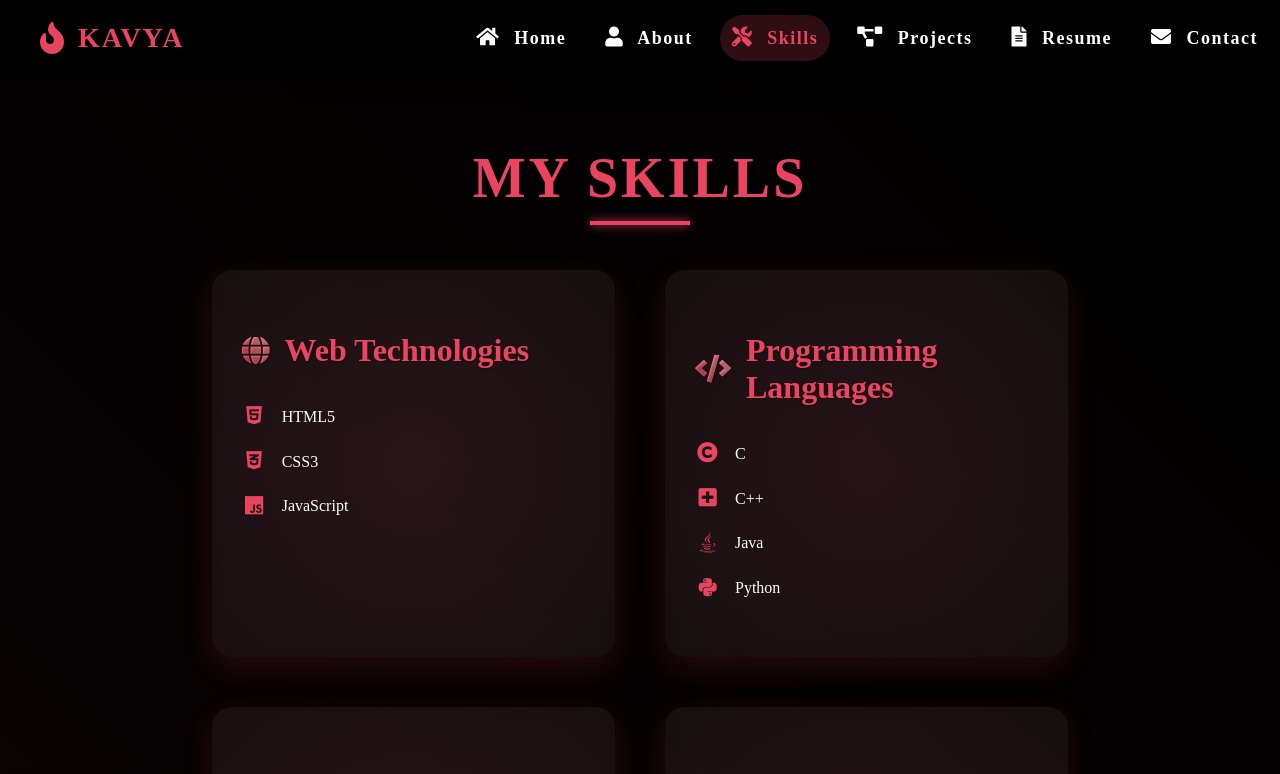
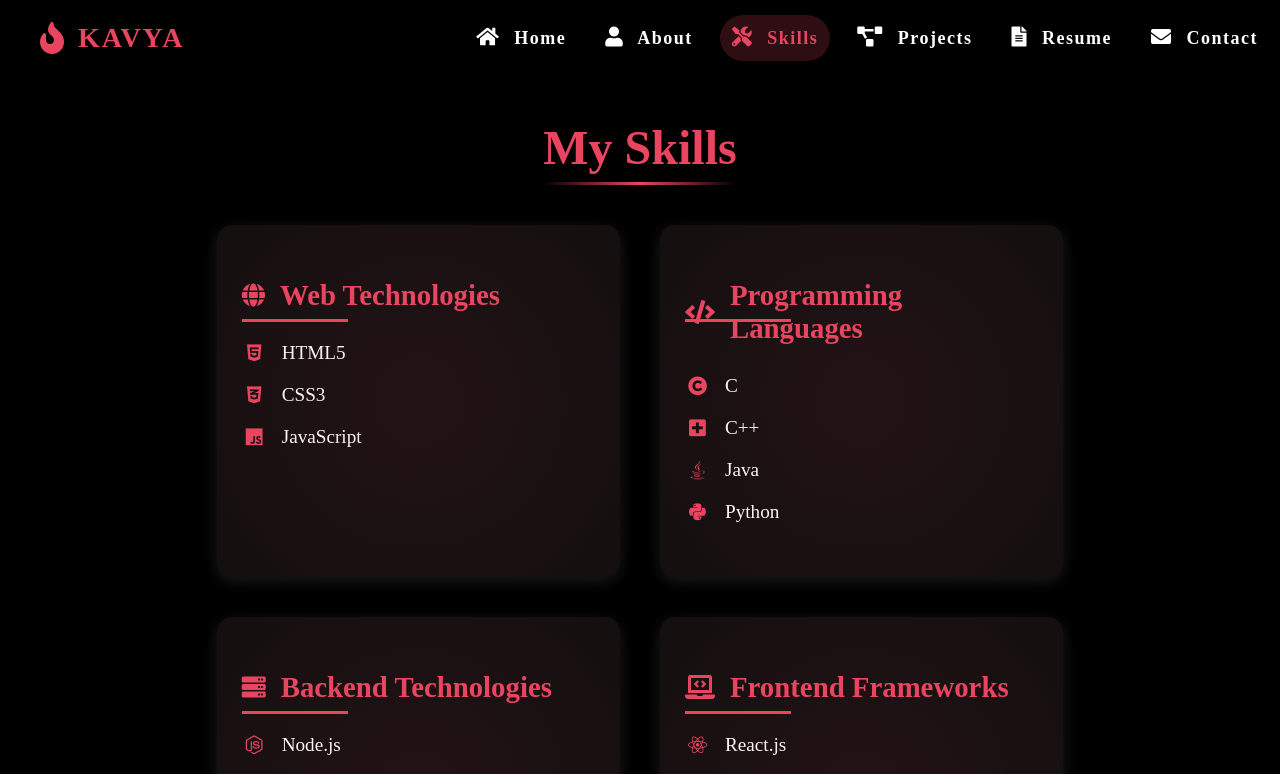
Before and after one commit to kavyaballa1020/Angular-Portfolio, an Angular app: page /skills in a window 1280 px wide. Shown: the top 774 px of the page. Built offline with nearby package versions, Linux system fonts and the light colour scheme.

Commit message:
"Refactored skills component CSS: adjusted padding, font sizes, colors, and animations"

```diff
--- a/src/app/skills/skills.component.css
+++ b/src/app/skills/skills.component.css
@@ -1,70 +1,51 @@
 .skills-section {
-  padding: 100px 50px;
+  padding: 80px 50px;
   background-color: #000000;
   color: #ffffff;
-  position: relative;
-  overflow: hidden;
-}
-
-.skills-section::before {
-  content: '';
-  position: absolute;
-  top: 0;
-  left: 0;
-  right: 0;
-  bottom: 0;
-  background: linear-gradient(45deg, #e94560 0%, #000000 100%);
-  opacity: 0.05;
-  z-index: 0;
 }
 
 .skills-section h2 {
-  font-size: 3.5rem;
-  margin-bottom: 60px;
+  font-size: 3rem;
+  margin-bottom: 50px;
   text-align: center;
   color: #e94560;
   position: relative;
-  z-index: 1;
-  text-transform: uppercase;
-  letter-spacing: 3px;
-  text-shadow: 2px 2px 4px rgba(0,0,0,0.3);
+  display: inline-block;
+  left: 50%;
+  transform: translateX(-50%);
 }
 
 .skills-section h2::after {
   content: '';
   position: absolute;
-  bottom: -15px;
-  left: 50%;
-  transform: translateX(-50%);
-  width: 100px;
-  height: 4px;
-  background: #e94560;
-  box-shadow: 0 0 10px #e94560;
+  bottom: -10px;
+  left: 0;
+  width: 100%;
+  height: 3px;
+  background: linear-gradient(90deg, transparent, #e94560, transparent);
 }
 
 .skills-container {
   display: flex;
   flex-wrap: wrap;
   justify-content: center;
-  gap: 50px;
-  position: relative;
-  z-index: 1;
+  gap: 40px;
 }
 
 .skill-category {
-  flex-basis: calc(33.333% - 50px);
-  min-width: 280px;
+  flex-basis: calc(33.333% - 40px);
+  min-width: 250px;
   background-color: rgba(255, 255, 255, 0.05);
-  border-radius: 20px;
-  padding: 30px;
-  box-shadow: 0 10px 30px rgba(233, 69, 96, 0.15);
-  transition: all 0.5s cubic-bezier(0.25, 0.8, 0.25, 1);
+  border-radius: 15px;
+  padding: 25px;
+  box-shadow: 0 4px 15px rgba(255, 255, 255, 0.1);
+  transition: all 0.4s ease;
   opacity: 0;
-  transform: translateY(30px);
-  animation: fadeIn 0.8s forwards;
+  transform: translateY(20px);
+  font-size: larger;
+  animation: fadeIn 0.5s forwards;
   position: relative;
   overflow: hidden;
-  backdrop-filter: blur(5px);
 }
 
 .skill-category::before {
@@ -76,7 +57,7 @@
   height: 200%;
   background: radial-gradient(circle, rgba(233, 69, 96, 0.1) 0%, transparent 70%);
   transform: rotate(45deg);
-  transition: transform 0.8s ease;
+  transition: transform 0.6s ease;
 }
 
 .skill-category:hover::before {
@@ -84,41 +65,37 @@
 }
 
 .skill-category:hover {
-  transform: translateY(-15px) scale(1.03);
-  box-shadow: 0 15px 40px rgba(233, 69, 96, 0.3);
+  transform: translateY(-10px) scale(1.02);
+  box-shadow: 0 10px 25px rgba(233, 69, 96, 0.2);
 }
 
 .skill-category h3 {
-  font-size: 2rem;
-  margin-bottom: 25px;
+  font-size: 1.8rem;
+  margin-bottom: 20px;
   color: #e94560;
   display: flex;
   align-items: center;
   position: relative;
-  text-shadow: 1px 1px 2px rgba(0,0,0,0.3);
 }
 
 .skill-category h3::after {
   content: '';
   position: absolute;
-  top: 45px;
+  top: 40px;
   left: 0;
-  width: 0;
+  width: 30%;
   height: 3px;
   background: #e94560;
-  transition: width 0.5s ease;
+  transition: width 0.3s ease;
 }
 
 .skill-category:hover h3::after {
-  width: 70%;
+  width: 50%;
 }
 
 .skill-category h3 i {
   margin-right: 15px;
-  font-size: 1.8rem;
-  background: -webkit-linear-gradient(45deg, #e94560, #ff9a9e);
-  -webkit-background-clip: text;
-  -webkit-text-fill-color: transparent;
+  font-size: 1.5rem;
 }
 
 .skill-category ul {
@@ -127,32 +104,14 @@
 }
 
 .skill-category li {
-  padding: 12px 0;
+  padding: 10px 0;
   display: flex;
   align-items: center;
-  transition: all 0.3s ease;
-  position: relative;
-}
-
-.skill-category li::before {
-  content: '';
-  position: absolute;
-  left: 0;
-  bottom: 0;
-  width: 100%;
-  height: 1px;
-  background: linear-gradient(to right, transparent, rgba(233, 69, 96, 0.2), transparent);
-  transform: scaleX(0);
   transition: transform 0.3s ease;
 }
 
-.skill-category li:hover::before {
-  transform: scaleX(1);
-}
-
 .skill-category li:hover {
-  transform: translateX(10px);
-  color: #e94560;
+  transform: translateX(5px);
 }
 
 .skill-category li i {
@@ -160,12 +119,7 @@
   color: #e94560;
   width: 25px;
   text-align: center;
-  font-size: 1.3rem;
-  transition: transform 0.3s ease;
-}
-
-.skill-category li:hover i {
-  transform: scale(1.2) rotate(5deg);
+  font-size: 1.2rem;
 }
 
 @media (max-width: 768px) {
@@ -173,7 +127,7 @@
     flex-basis: 100%;
   }
   .skills-section h2 {
-    font-size: 2.8rem;
+    font-size: 2.5rem;
   }
 }
 
@@ -185,8 +139,8 @@
 }
 
 .fade-in:nth-child(1) { animation-delay: 0.1s; }
-.fade-in:nth-child(2) { animation-delay: 0.25s; }
-.fade-in:nth-child(3) { animation-delay: 0.4s; }
-.fade-in:nth-child(4) { animation-delay: 0.55s; }
-.fade-in:nth-child(5) { animation-delay: 0.7s; }
-.fade-in:nth-child(6) { animation-delay: 0.85s; }
+.fade-in:nth-child(2) { animation-delay: 0.2s; }
+.fade-in:nth-child(3) { animation-delay: 0.3s; }
+.fade-in:nth-child(4) { animation-delay: 0.4s; }
+.fade-in:nth-child(5) { animation-delay: 0.5s; }
+.fade-in:nth-child(6) { animation-delay: 0.6s; }
```
